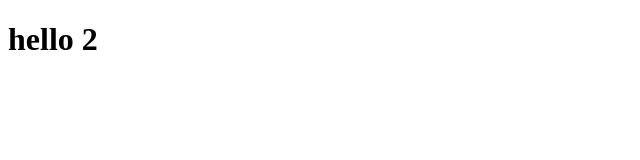
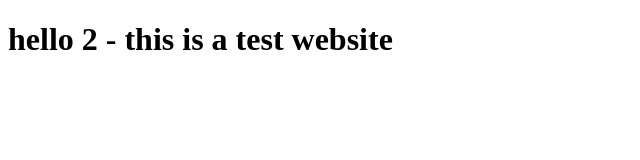
Before and after one commit to smzama/coursera-test, a plain HTML site: page site/index.html in a window 1280 px wide. Shown: the whole page, without its empty margins (0-640 px from the left). Drawn offline with Linux system fonts and the light colour scheme.

Commit message:
small addition to page content

```diff
--- a/site/index.html
+++ b/site/index.html
@@ -6,6 +6,6 @@
 	<title></title>
 </head>
 <body>
-<h1>hello 2</h1>
+<h1>hello 2 - this is a test website</h1>
 </body>
 </html>
```
